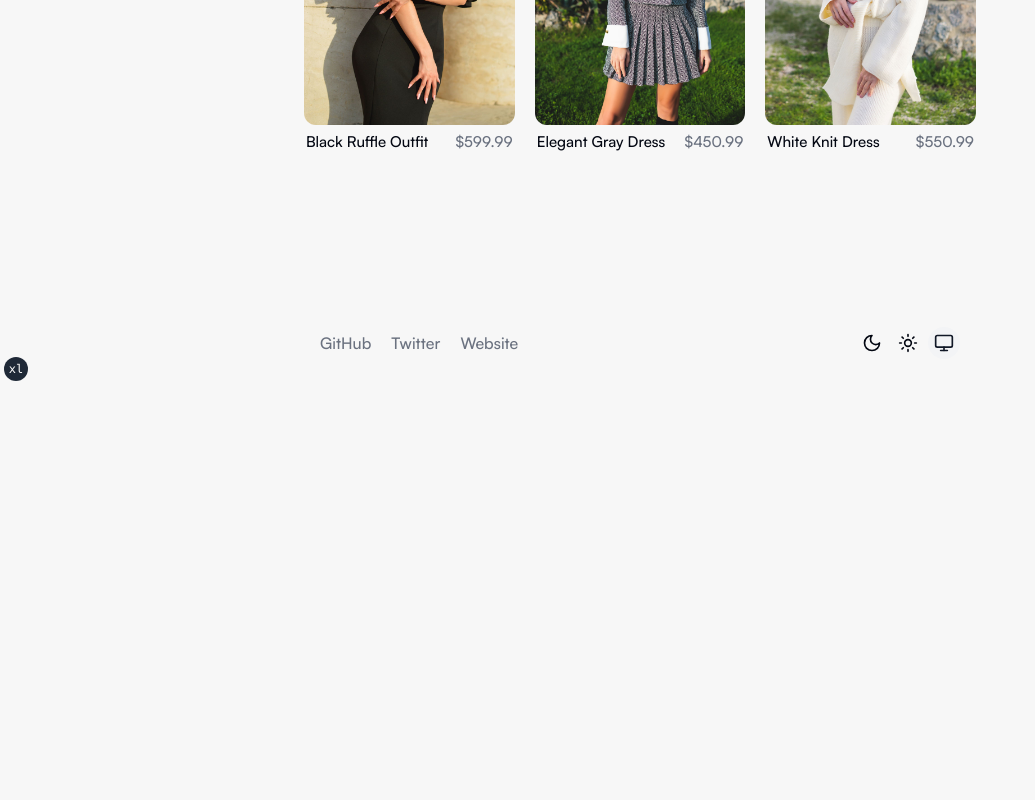
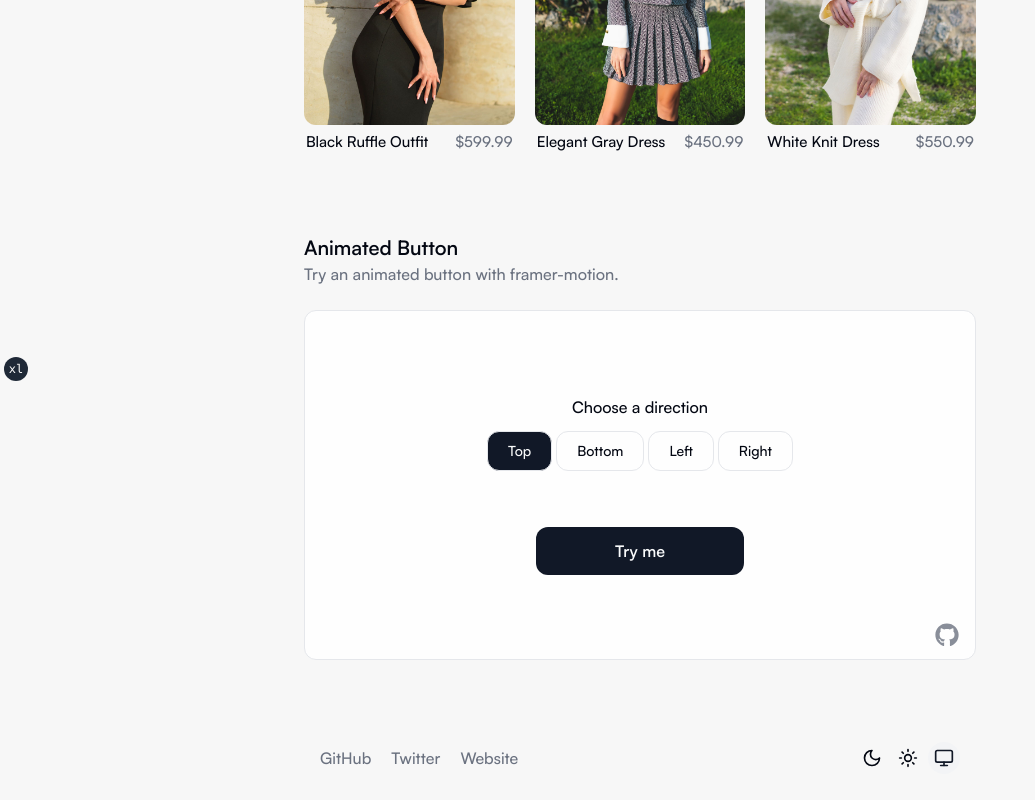
Before and after one commit to mickasmt/ui-hub, a Next.js app: page / in a window 1280 px wide. Shown: the part 415-1215 px from the top of the page, without its empty margins (0-1035 px from the left). Before the commit the page ends 800 px from the top, so only its background shows below. Built offline with nearby package versions, Linux system fonts and the light colour scheme; no server answers.

Commit message:
feat: add animated button section

```diff
--- a/src/app/globals.css
+++ b/src/app/globals.css
@@ -65,7 +65,7 @@
   }
 
   body {
-    @apply bg-background text-foreground;
+    @apply bg-background text-foreground antialiased;
   }
 }
 
--- a/src/app/layout.tsx
+++ b/src/app/layout.tsx
@@ -12,8 +12,8 @@ import { TailwindIndicator } from "@/components/layout/tailwind-indicator";
 import { Providers } from "./providers";
 
 export const metadata: Metadata = {
-  title: "Create Next App",
-  description: "Generated by create next app",
+  title: "Ui Hub",
+  description: "A little space for mickasmt's experiments!",
 };
 
 export default function RootLayout({
@@ -27,7 +27,7 @@ export default function RootLayout({
     <html lang="en" suppressHydrationWarning>
       <body
         className={cn(
-          "grid min-h-dvh grid-rows-[1fr_auto] bg-background font-satoshi",
+          "grid min-h-dvh grid-rows-[1fr_auto] font-satoshi",
           fontInter.variable,
           fontSatoshi.variable,
         )}
--- a/src/app/page.tsx
+++ b/src/app/page.tsx
@@ -1,9 +1,11 @@
+import { AnimatedButton } from "@/components/experiments/animated-button";
 import { ProductDetails } from "@/components/experiments/product-details";
 
 export default function Home() {
   return (
     <main className="flex flex-col gap-20">
       <ProductDetails />
+      <AnimatedButton />
     </main>
   );
 }
--- /dev/null
+++ b/src/components/experiments/animated-button/index.tsx
@@ -0,0 +1,21 @@
+import { HeaderSection } from "@/components/shared/header-section";
+import { UIShell } from "@/components/shared/ui-shell";
+
+import { SmoothButton } from "./smooth-button";
+
+export function AnimatedButton() {
+  return (
+    <div className="flex flex-col gap-y-6">
+      <HeaderSection
+        title="Animated Button"
+        text="Try an animated button with framer-motion."
+      />
+      <UIShell
+        className="flex h-[350px] items-center justify-center"
+        githubUrl="https://github.com/mickasmt/ui-hub/tree/main/src/components/experiments/animated-button"
+      >
+        <SmoothButton />
+      </UIShell>
+    </div>
+  );
+}
--- /dev/null
+++ b/src/components/experiments/animated-button/smooth-button.tsx
@@ -0,0 +1,105 @@
+"use client";
+
+import { useState } from "react";
+import { AnimatePresence, motion } from "framer-motion";
+import { Loader2 } from "lucide-react";
+
+import { Button } from "@/components/ui/button";
+import { ToggleGroup, ToggleGroupItem } from "@/components/ui/toggle-group";
+
+const buttonCopy = {
+  idle: "Try me",
+  loading: <Loader2 className="size-5 animate-spin" />,
+  success: "Yes sir!",
+};
+
+const directions = ["top", "bottom", "left", "right"] as const;
+type Direction = (typeof directions)[number];
+
+const directionValues = {
+  top: {
+    initial: { y: 25, opacity: 0 },
+    animate: { y: 0, opacity: 1 },
+    exit: { y: -25, opacity: 0 },
+  },
+  bottom: {
+    initial: { y: -25, opacity: 0 },
+    animate: { y: 0, opacity: 1 },
+    exit: { y: 25, opacity: 0 },
+  },
+  left: {
+    initial: { x: 25, opacity: 0 },
+    animate: { x: 0, opacity: 1 },
+    exit: { x: -25, opacity: 0 },
+  },
+  right: {
+    initial: { x: -25, opacity: 0 },
+    animate: { x: 0, opacity: 1 },
+    exit: { x: 25, opacity: 0 },
+  },
+};
+
+export const SmoothButton = () => {
+  const [buttonState, setButtonState] =
+    useState<keyof typeof buttonCopy>("idle");
+  const [direction, setDirection] = useState<Direction>(directions[0]);
+
+  return (
+    <div className="flex flex-col items-center gap-14">
+      <div>
+        <h2 className="text-center font-medium">Choose a direction</h2>
+        <ToggleGroup
+          className="mt-3 flex flex-wrap items-center justify-center"
+          type="single"
+          defaultValue={directions[0]}
+          variant="outline"
+          onValueChange={(value) => setDirection(value as Direction)}
+        >
+          {directions.map((dir) => (
+            <ToggleGroupItem
+              key={dir}
+              value={dir}
+              className="rounded-xl px-5 capitalize"
+            >
+              {dir}
+            </ToggleGroupItem>
+          ))}
+        </ToggleGroup>
+      </div>
+
+      <Button
+        className="h-12 w-52 shrink-0 rounded-xl text-base font-semibold disabled:opacity-85"
+        disabled={buttonState !== "idle"}
+        onClick={() => {
+          // This code is just a placeholder
+          setButtonState("loading");
+
+          setTimeout(() => {
+            setButtonState("success");
+          }, 1000);
+
+          setTimeout(() => {
+            setButtonState("idle");
+          }, 2500);
+        }}
+      >
+        <AnimatePresence mode="popLayout" initial={false}>
+          <motion.span
+            key={buttonState}
+            className="flex w-full items-center justify-center text-center"
+            initial={directionValues[direction].initial}
+            animate={directionValues[direction].animate}
+            exit={directionValues[direction].exit}
+            transition={{
+              type: "spring",
+              duration: 0.3,
+              bounce: 0,
+            }}
+          >
+            {buttonCopy[buttonState]}
+          </motion.span>
+        </AnimatePresence>
+      </Button>
+    </div>
+  );
+};
--- /dev/null
+++ b/src/components/shared/icons.tsx
@@ -0,0 +1,40 @@
+import { LucideIcon, LucideProps } from "lucide-react";
+
+export type Icon = LucideIcon;
+
+export const Icons = {
+  gitHub: ({ ...props }: LucideProps) => (
+    <svg
+      aria-hidden="true"
+      focusable="false"
+      data-prefix="fab"
+      data-icon="github"
+      role="img"
+      xmlns="http://www.w3.org/2000/svg"
+      viewBox="0 0 496 512"
+      {...props}
+    >
+      <path
+        fill="currentColor"
+        d="M165.9 397.4c0 2-2.3 3.6-5.2 3.6-3.3 .3-5.6-1.3-5.6-3.6 0-2 2.3-3.6 5.2-3.6 3-.3 5.6 1.3 5.6 3.6zm-31.1-4.5c-.7 2 1.3 4.3 4.3 4.9 2.6 1 5.6 0 6.2-2s-1.3-4.3-4.3-5.2c-2.6-.7-5.5 .3-6.2 2.3zm44.2-1.7c-2.9 .7-4.9 2.6-4.6 4.9 .3 2 2.9 3.3 5.9 2.6 2.9-.7 4.9-2.6 4.6-4.6-.3-1.9-3-3.2-5.9-2.9zM244.8 8C106.1 8 0 113.3 0 252c0 110.9 69.8 205.8 169.5 239.2 12.8 2.3 17.3-5.6 17.3-12.1 0-6.2-.3-40.4-.3-61.4 0 0-70 15-84.7-29.8 0 0-11.4-29.1-27.8-36.6 0 0-22.9-15.7 1.6-15.4 0 0 24.9 2 38.6 25.8 21.9 38.6 58.6 27.5 72.9 20.9 2.3-16 8.8-27.1 16-33.7-55.9-6.2-112.3-14.3-112.3-110.5 0-27.5 7.6-41.3 23.6-58.9-2.6-6.5-11.1-33.3 2.6-67.9 20.9-6.5 69 27 69 27 20-5.6 41.5-8.5 62.8-8.5s42.8 2.9 62.8 8.5c0 0 48.1-33.6 69-27 13.7 34.7 5.2 61.4 2.6 67.9 16 17.7 25.8 31.5 25.8 58.9 0 96.5-58.9 104.2-114.8 110.5 9.2 7.9 17 22.9 17 46.4 0 33.7-.3 75.4-.3 83.6 0 6.5 4.6 14.4 17.3 12.1C428.2 457.8 496 362.9 496 252 496 113.3 383.5 8 244.8 8zM97.2 352.9c-1.3 1-1 3.3 .7 5.2 1.6 1.6 3.9 2.3 5.2 1 1.3-1 1-3.3-.7-5.2-1.6-1.6-3.9-2.3-5.2-1zm-10.8-8.1c-.7 1.3 .3 2.9 2.3 3.9 1.6 1 3.6 .7 4.3-.7 .7-1.3-.3-2.9-2.3-3.9-2-.6-3.6-.3-4.3 .7zm32.4 35.6c-1.6 1.3-1 4.3 1.3 6.2 2.3 2.3 5.2 2.6 6.5 1 1.3-1.3 .7-4.3-1.3-6.2-2.2-2.3-5.2-2.6-6.5-1zm-11.4-14.7c-1.6 1-1.6 3.6 0 5.9 1.6 2.3 4.3 3.3 5.6 2.3 1.6-1.3 1.6-3.9 0-6.2-1.4-2.3-4-3.3-5.6-2z"
+      ></path>
+    </svg>
+  ),
+  twitter: ({ ...props }: LucideProps) => (
+    <svg
+      xmlns="http://www.w3.org/2000/svg"
+      viewBox="0 0 24 24"
+      aria-hidden="true"
+      focusable="false"
+      data-prefix="fab"
+      data-icon="twitter"
+      role="img"
+      {...props}
+    >
+      <path
+        d="M14.258 10.152L23.176 0h-2.113l-7.747 8.813L7.133 0H0l9.352 13.328L0 23.973h2.113l8.176-9.309 6.531 9.309h7.133zm-2.895 3.293l-.949-1.328L2.875 1.56h3.246l6.086 8.523.945 1.328 7.91 11.078h-3.246zm0 0"
+        fill="currentColor"
+      />
+    </svg>
+  ),
+};
--- a/src/components/shared/ui-shell.tsx
+++ b/src/components/shared/ui-shell.tsx
@@ -1,19 +1,35 @@
+import Link from "next/link";
+
 import { cn } from "@/lib/utils";
+
+import { Icons } from "./icons";
 
 export function UIShell({
   children,
   className,
+  githubUrl,
 }: {
   children: React.ReactNode;
   className?: string;
+  githubUrl?: string;
 }) {
   return (
     <div
       className={cn(
-        "bg-second-accent w-full rounded-xl border border-border p-4",
+        "relative w-full rounded-xl border border-border bg-white/90 p-4 dark:bg-muted/30",
         className,
       )}
     >
+      {githubUrl ? (
+        <Link
+          href={githubUrl}
+          target="_blank"
+          className="absolute bottom-3 right-4"
+        >
+          <Icons.gitHub className="size-6 text-muted-foreground/80 transition duration-300 hover:text-foreground" />
+        </Link>
+      ) : null}
+
       {children}
     </div>
   );
```
